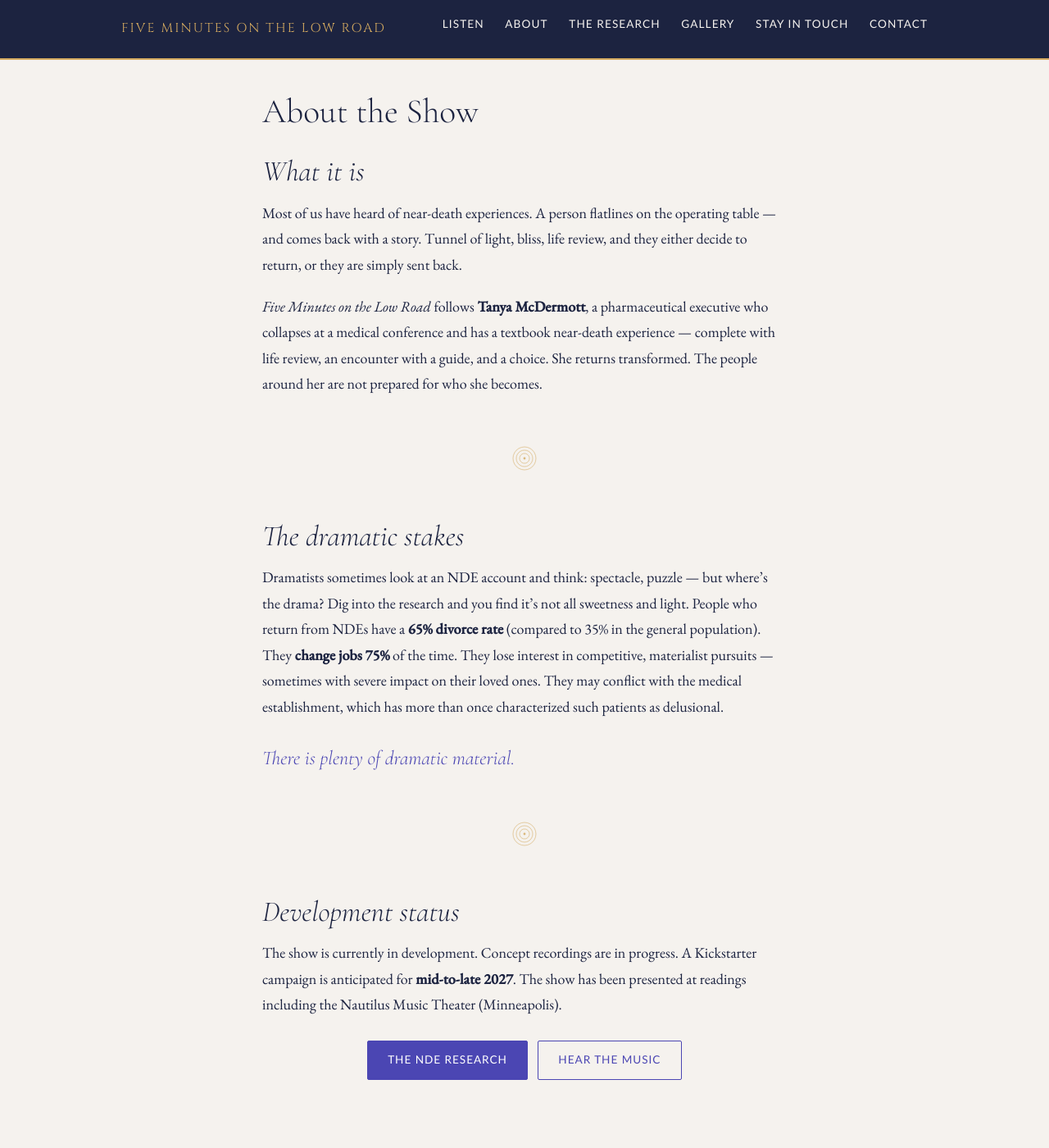
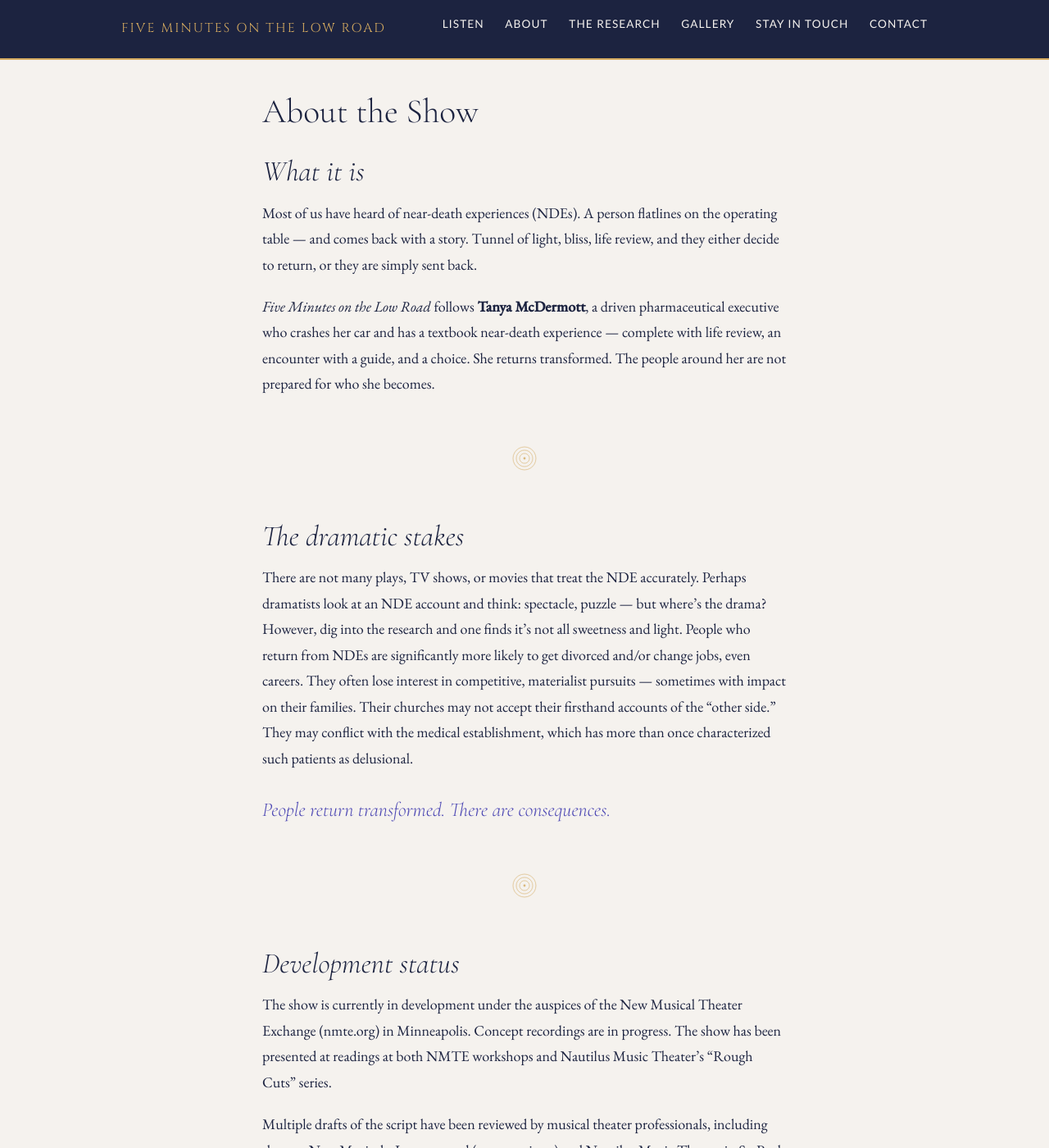
Before and after one commit to CharlesTBetz/5mlowroad, a Jekyll site: the page built from about.md, in a window 1280 px wide and 1400 px high. Shown: the whole window at 82% size. Built offline with Jekyll 4.4.1, drawn with Linux system fonts in a browser that asks for light colours; some of the changed text lies outside the part shown.

Commit message:
Update About: car-crash setup, NDE prose, NMTE/Nautilus status, creative team
- Tanya now crashes her car (was: collapses at a medical conference)
- Rework "dramatic stakes" into prose; drop hard stat percentages
- Development status: NMTE (nmte.org) auspices; NMTE + Nautilus "Rough Cuts"
  readings; script reviewed by NMI and Nautilus
- Add "Creative team" section (names; bios + photos to follow)

Co-Authored-By: Claude Opus 4.8 (1M context) <noreply@anthropic.com>
Claude-Session: https://claude.ai/code/session_01UrLG6QBJtLHiuH9xzcZc79

```diff
--- a/about.md
+++ b/about.md
@@ -7,23 +7,29 @@ permalink: /about/
 
 ## What it is
 
-Most of us have heard of near-death experiences. A person flatlines on the operating table — and comes back with a story. Tunnel of light, bliss, life review, and they either decide to return, or they are simply sent back.
+Most of us have heard of near-death experiences (NDEs). A person flatlines on the operating table — and comes back with a story. Tunnel of light, bliss, life review, and they either decide to return, or they are simply sent back.
 
-*Five Minutes on the Low Road* follows **Tanya McDermott**, a pharmaceutical executive who collapses at a medical conference and has a textbook near-death experience — complete with life review, an encounter with a guide, and a choice. She returns transformed. The people around her are not prepared for who she becomes.
+*Five Minutes on the Low Road* follows **Tanya McDermott**, a driven pharmaceutical executive who crashes her car and has a textbook near-death experience — complete with life review, an encounter with a guide, and a choice. She returns transformed. The people around her are not prepared for who she becomes.
 
 {% include divider.html %}
 
 ## The dramatic stakes
 
-Dramatists sometimes look at an NDE account and think: spectacle, puzzle — but where's the drama? Dig into the research and you find it's not all sweetness and light. People who return from NDEs have a **65% divorce rate** (compared to 35% in the general population). They **change jobs 75%** of the time. They lose interest in competitive, materialist pursuits — sometimes with severe impact on their loved ones. They may conflict with the medical establishment, which has more than once characterized such patients as delusional.
+There are not many plays, TV shows, or movies that treat the NDE accurately. Perhaps dramatists look at an NDE account and think: spectacle, puzzle — but where's the drama? However, dig into the research and one finds it's not all sweetness and light. People who return from NDEs are significantly more likely to get divorced and/or change jobs, even careers. They often lose interest in competitive, materialist pursuits — sometimes with impact on their families. Their churches may not accept their firsthand accounts of the "other side." They may conflict with the medical establishment, which has more than once characterized such patients as delusional.
 
-<p class="pullquote">There is plenty of dramatic material.</p>
+<p class="pullquote">People return transformed. There are consequences.</p>
 
 {% include divider.html %}
 
 ## Development status
 
-The show is currently in development. Concept recordings are in progress. A Kickstarter campaign is anticipated for **mid-to-late 2027**. The show has been presented at readings including the Nautilus Music Theater (Minneapolis).
+The show is currently in development under the auspices of the New Musical Theater Exchange (nmte.org) in Minneapolis.  Concept recordings are in progress. The show has been presented at readings at both NMTE workshops and Nautilus Music Theater's "Rough Cuts" series.
+
+Multiple drafts of the script have been reviewed by musical theater professionals, including those at New Musicals, Incorporated (www.nmi.org) and Nautilus Music-Theater in St. Paul, Minnesota.
+
+## Creative team
+Charles Thomas Betz
+Josiah Thomas Turner
 
 <div class="cta-row">
   <a class="btn btn-primary" href="{{ '/research/' | relative_url }}">The NDE Research</a>
```
